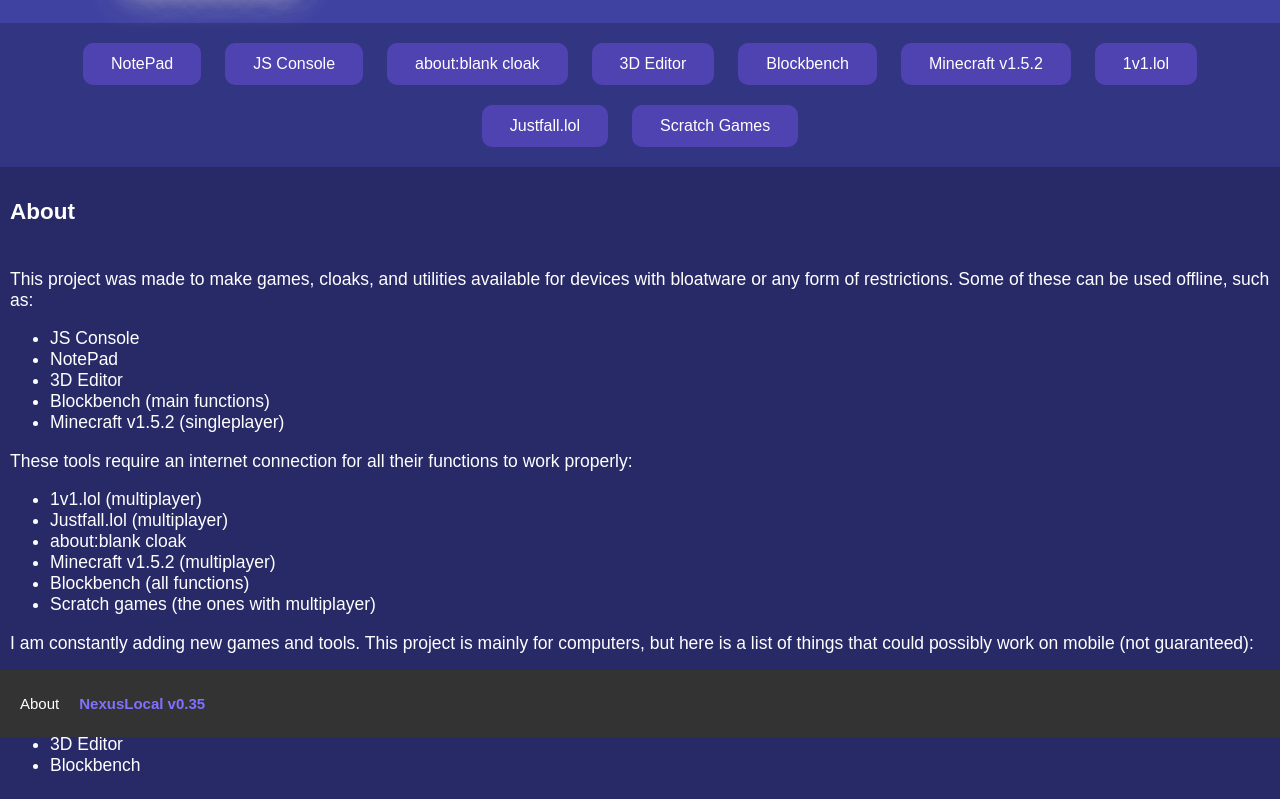
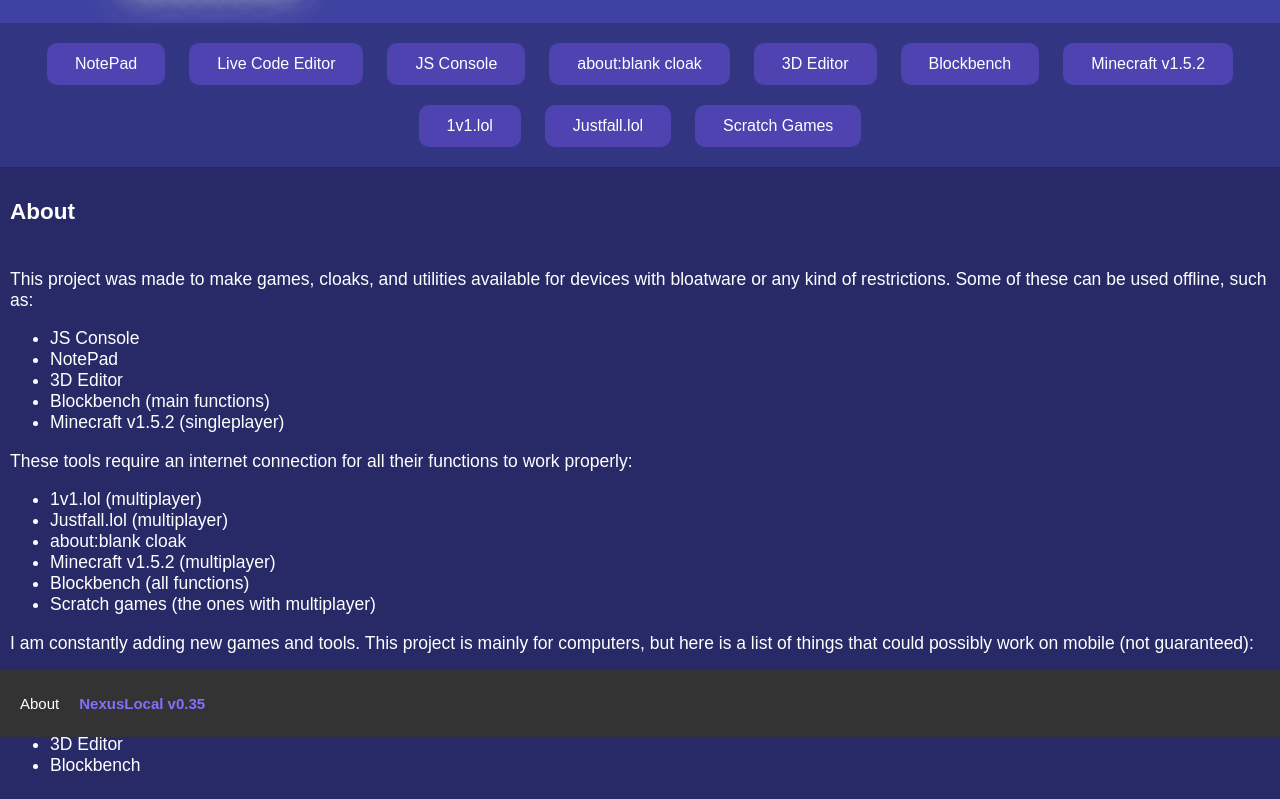
Before and after one commit to TheRealDigitalMaster/NexusLocal, a plain HTML site: page about.html in a window 1280 px wide. Shown: the part 63-862 px from the top of the page. Drawn offline with Linux system fonts and the light colour scheme.

Commit message:
Add files via upload

```diff
--- a/about.html
+++ b/about.html
@@ -11,6 +11,7 @@
 </div>
 <div class="topnav">
 <a href="assets/saveweb2zip-com-texteditor-co/index.html"><button>NotePad</button></a>
+<a href="assets/Live Code Editor/Live Code Editor.html"><button>Live Code Editor</button></a>
 <a href="assets/Console/index.html"><button>JS Console</button></a>
 <a href="assets/ab-cloak/index.html"><button>about:blank cloak</button></a>
 <a href="assets/Voxel/index.html"><button>3D Editor</button></a>
@@ -22,7 +23,7 @@
 </div>
 <div class="about">
 <h3>About</h3>
-<p><br>This project was made to make games, cloaks, and utilities available for devices with bloatware or any form of restrictions. Some of these can be used offline, such as: <ul><li>JS Console<li>NotePad<li>3D Editor<li>Blockbench (main functions)<li>Minecraft v1.5.2 (singleplayer)</ul></p><p>These tools require an internet connection for all their functions to work properly: <ul><li>1v1.lol (multiplayer)<li>Justfall.lol (multiplayer)<li>about:blank cloak<li>Minecraft v1.5.2 (multiplayer)<li>Blockbench (all functions)<li>Scratch games (the ones with multiplayer)</ul></p><p>I am constantly adding new games and tools. This project is mainly for computers, but here is a list of things that could possibly work on mobile (not guaranteed): <ul><li>NotePad<li>JS Console<li>about:blank cloak<li>3D Editor<li>Blockbench</ul></p>
+<p><br>This project was made to make games, cloaks, and utilities available for devices with bloatware or any kind of restrictions. Some of these can be used offline, such as: <ul><li>JS Console<li>NotePad<li>3D Editor<li>Blockbench (main functions)<li>Minecraft v1.5.2 (singleplayer)</ul></p><p>These tools require an internet connection for all their functions to work properly: <ul><li>1v1.lol (multiplayer)<li>Justfall.lol (multiplayer)<li>about:blank cloak<li>Minecraft v1.5.2 (multiplayer)<li>Blockbench (all functions)<li>Scratch games (the ones with multiplayer)</ul></p><p>I am constantly adding new games and tools. This project is mainly for computers, but here is a list of things that could possibly work on mobile (not guaranteed): <ul><li>NotePad<li>JS Console<li>about:blank cloak<li>3D Editor<li>Blockbench</ul></p>
 </div>
 <footer>
 <a href="about.html">About</a>
```
